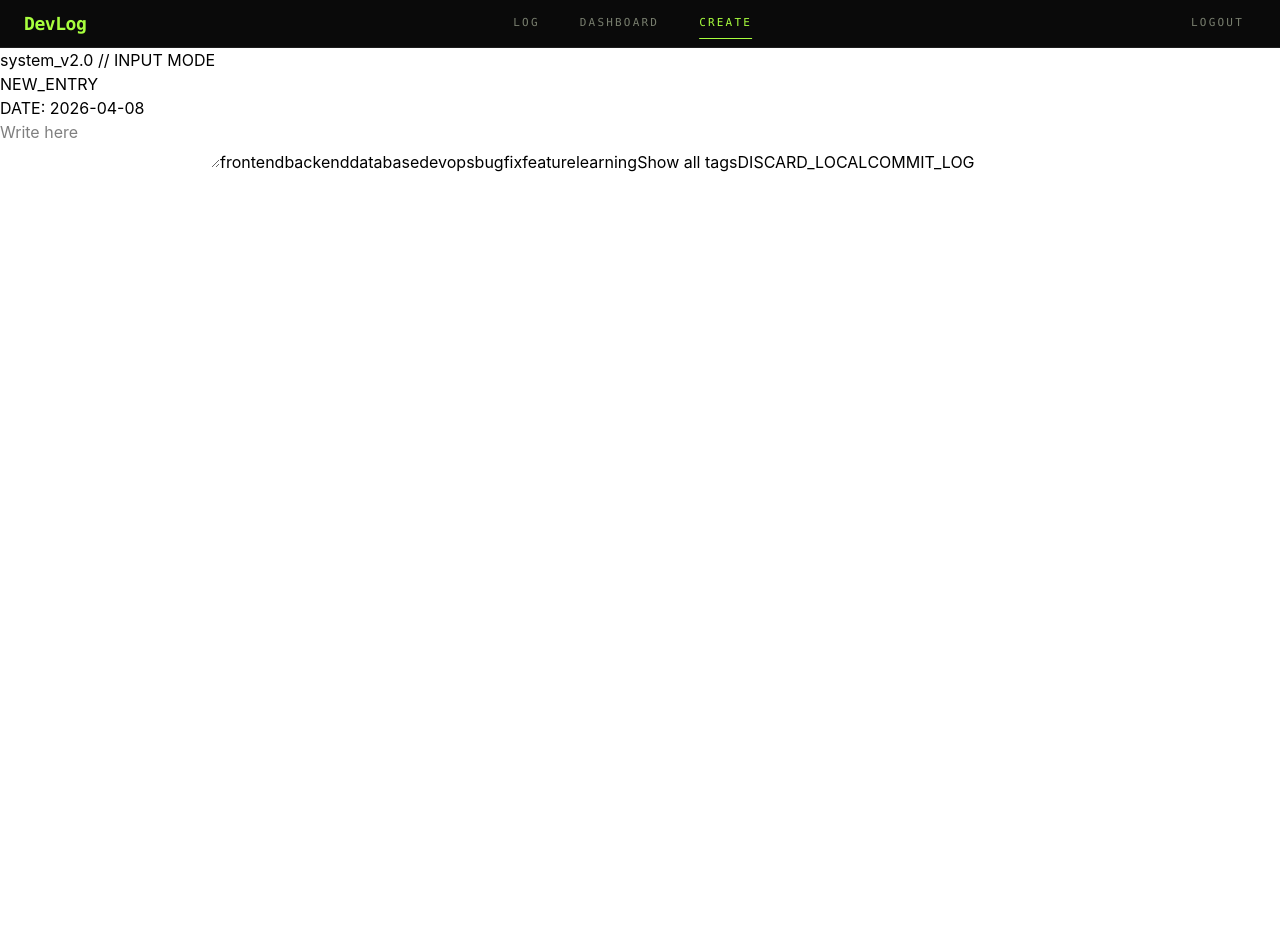
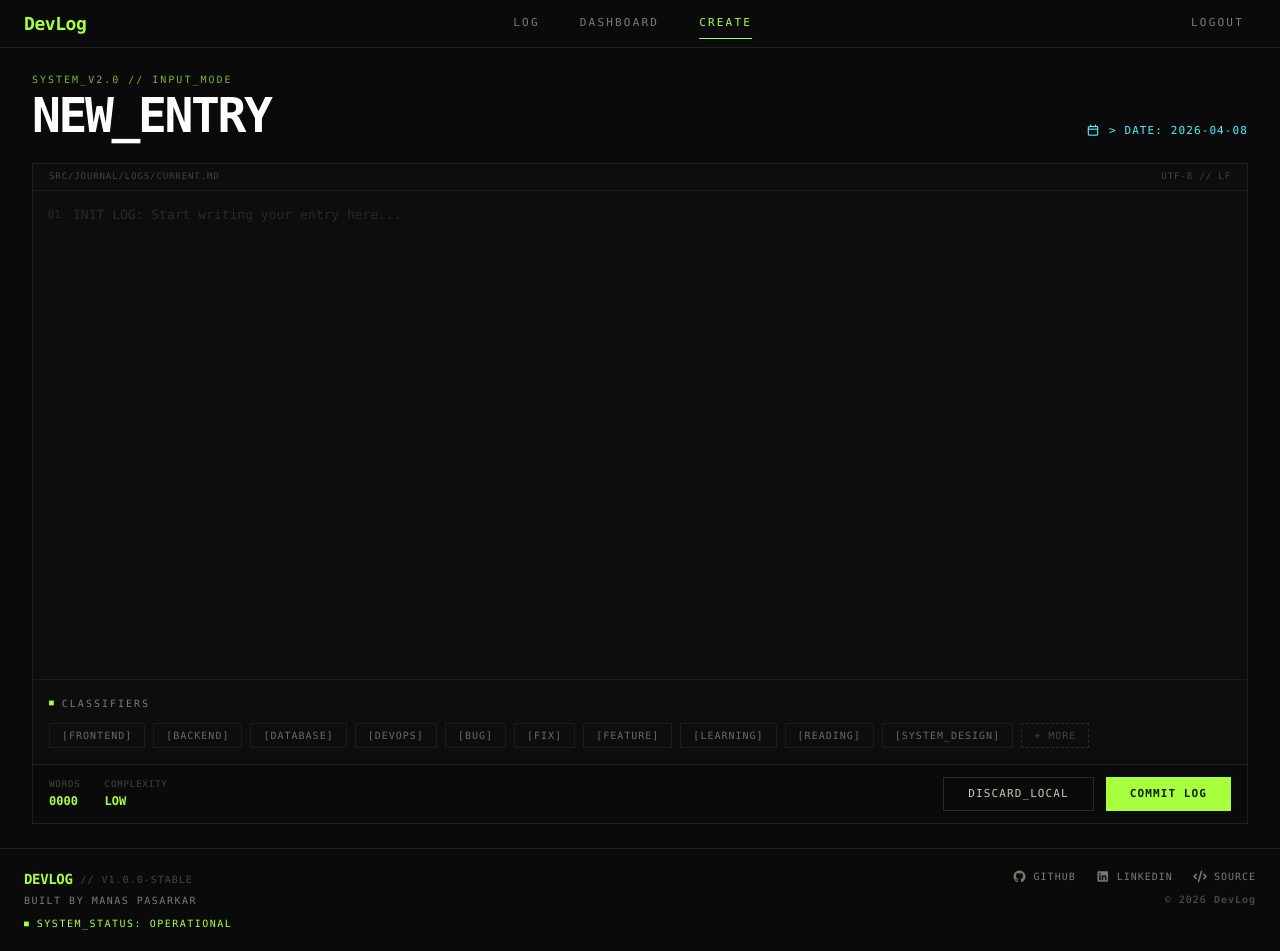
Before and after one commit to MANASPASARKAR/Devjrnl, a React (Vite) app in the folder client/: page /createlog in a window 1280 px wide. Before the commit the page ends 800 px from the top, so only its background shows below. Built offline with nearby package versions, Linux system fonts and the light colour scheme.

Commit message:
added stling to create logs page

```diff
--- a/client/index.html
+++ b/client/index.html
@@ -7,6 +7,7 @@
     <title>DevLog</title>
     <link href="https://fonts.googleapis.com/css2?family=Inter:wght@400;700;800&amp;family=JetBrains+Mono:wght@400;700&amp;family=Space+Grotesk:wght@400;500;700&amp;display=swap" rel="stylesheet"/>
 <link href="https://fonts.googleapis.com/css2?family=Material+Symbols+Outlined:wght,FILL@100..700,0..1&amp;display=swap" rel="stylesheet"/>
+<link rel="stylesheet" href="https://cdnjs.cloudflare.com/ajax/libs/font-awesome/7.0.1/css/all.min.css" integrity="sha512-2SwdPD6INVrV/lHTZbO2nodKhrnDdJK9/kg2XD1r9uGqPo1cUbujc+IYdlYdEErWNu69gVcYgdxlmVmzTWnetw==" crossorigin="anonymous" referrerpolicy="no-referrer" />
   </head>
   <body>
     <div id="root"></div>
--- a/client/src/App.jsx
+++ b/client/src/App.jsx
@@ -5,6 +5,7 @@ import Dashboard from "./pages/Dashboard"
 import Logs from "./pages/Logs";
 import CreateLog from "./pages/CreateLog"
 import Navbar from "./components/Navbar";
+import Footer from "./components/Footer";
 
 function AppLayout() {
   const location = useLocation();
@@ -20,6 +21,7 @@ function AppLayout() {
         <Route path="/logs" element={<Logs />} />
         <Route path="/createlog" element={<CreateLog />} />
       </Routes>
+      <Footer />
     </>
   )
 }
--- /dev/null
+++ b/client/src/components/Footer.jsx
@@ -0,0 +1,65 @@
+export default function Footer() {
+    return (
+        <footer className="w-full bg-[#0a0a0a] border-t border-[#1e1e1e] px-6 py-5 font-mono">
+            <div className="flex items-start justify-between">
+
+                {/* Left side */}
+                <div className="flex flex-col gap-1">
+                    <div className="flex items-center gap-2">
+                        <span className="text-[#A8FF3E] font-black text-sm tracking-tight">DEVLOG</span>
+                        <span className="text-[#414A35] text-[10px] tracking-widest">// V1.0.0-STABLE</span>
+                    </div>
+                    <span className="text-[#C0CAAF] text-[10px] tracking-[0.15em] opacity-60 uppercase">
+                        Built by Manas Pasarkar
+                    </span>
+                    <div className="flex items-center gap-2 mt-1">
+                        <span className="text-[#A8FF3E] text-[8px]">■</span>
+                        <span className="text-[#A8FF3E] text-[10px] tracking-[0.15em] uppercase">
+                            SYSTEM_STATUS: OPERATIONAL
+                        </span>
+                    </div>
+                </div>
+
+                {/* Right side */}
+                <div className="flex flex-col items-end gap-2">
+                    {/* Links */}
+                    <div className="flex items-center gap-5">
+                        <a
+                            href="https://github.com/MANASPASARKAR"
+                            target="_blank"
+                            rel="noreferrer"
+                            className="flex items-center gap-1.5 text-[#C0CAAF] text-[10px] tracking-widest uppercase opacity-60 hover:opacity-100 hover:text-[#A8FF3E] transition-colors"
+                        >
+                            <i className="fa-brands fa-github text-xs"></i>
+                            GITHUB
+                        </a>
+                        <a
+                            href="https://www.linkedin.com/in/manas-pasarkar-807400309/"
+                            target="_blank"
+                            rel="noreferrer"
+                            className="flex items-center gap-1.5 text-[#C0CAAF] text-[10px] tracking-widest uppercase opacity-60 hover:opacity-100 hover:text-[#A8FF3E] transition-colors"
+                        >
+                            <i className="fa-brands fa-linkedin text-xs"></i>
+                            LINKEDIN
+                        </a>
+                        <a
+                            href="https://github.com/MANASPASARKAR/DevLog"
+                            target="_blank"
+                            rel="noreferrer"
+                            className="flex items-center gap-1.5 text-[#C0CAAF] text-[10px] tracking-widest uppercase opacity-60 hover:opacity-100 hover:text-[#A8FF3E] transition-colors"
+                        >
+                            <i className="fa-solid fa-code text-xs"></i>
+                            SOURCE
+                        </a>
+                    </div>
+
+                    {/* Copyright */}
+                    <span className="text-[#C0CAAF] text-[10px] tracking-widest opacity-40">
+                        © 2026 <span className="text-[#C0CAAF] opacity-80 font-bold">DevLog</span>
+                    </span>
+                </div>
+
+            </div>
+        </footer>
+    )
+}
--- a/client/src/components/Navbar.jsx
+++ b/client/src/components/Navbar.jsx
@@ -40,7 +40,7 @@ export default function Navbar() {
                                 relative px-5 h-12 text-[11px] tracking-[0.2em] uppercase transition-all
                                 ${isActive
                                     ? 'text-[#A8FF3E] underline underline-offset-12 decoration-[#A8FF3E]'
-                                    : 'text-[#C0CAAF] opacity-60 hover:opacity-100 hover:text-[#A8FF3E] hover:border-l-2 hover:border-[#A8FF3E]'
+                                    : 'text-[#C0CAAF] opacity-60 hover:opacity-100 hover:text-[#A8FF3E] hover:underline hover:underline-offset-12 hover:decoration-[#A8FF3E]'
                                 }
                             `}
                         >
@@ -53,7 +53,7 @@ export default function Navbar() {
             {/* Right: Logout */}
             <button
                 onClick={SignOut}
-                className="text-[#C0CAAF] text-[11px] tracking-[0.2em] uppercase opacity-60 hover:opacity-100 hover:text-[#A8FF3E] hover:border-l-2 hover:border-[#A8FF3E] h-12 px-3 transition-all"
+                className="text-[#C0CAAF] text-[11px] tracking-[0.2em] uppercase opacity-60 hover:opacity-100 hover:text-[#A8FF3E] hover:underline hover:underline-offset-12 hover:decoration-[#A8FF3E] h-12 px-3 transition-all"
             >
                 LOGOUT
             </button>
--- a/client/src/pages/CreateLog.jsx
+++ b/client/src/pages/CreateLog.jsx
@@ -4,8 +4,7 @@ import TAGS from "../constants/tags"
 import { useNavigate } from "react-router-dom"
 import ErrorAlert from "../components/ErrorAlert"
 
-
-export default function CreateLog () {
+export default function CreateLog() {
     const navigate = useNavigate();
     let [selectedTags, setSelectedTags] = useState([]);
     let [content, setContent] = useState("");
@@ -14,73 +13,175 @@ export default function CreateLog () {
     const [error, setError] = useState("");
 
     const handleTagSelect = (tag) => {
-    if (selectedTags.includes(tag)) {
-        setSelectedTags(selectedTags.filter(t => t !== tag))  // remove it
-    } else {
-        setSelectedTags([...selectedTags, tag])  // add it
+        if (selectedTags.includes(tag)) {
+            setSelectedTags(selectedTags.filter(t => t !== tag));
+        } else {
+            setSelectedTags([...selectedTags, tag]);
+        }
     }
-}
 
     const HandleContentChange = (evt) => {
-        setContent(evt.target.value);
+        const newContent = evt.target.value;
+        const newWordCount = newContent.trim() === "" ? 0 : newContent.trim().split(/\s+/).length;
+        if (newWordCount > 200) {
+            setError("WORD_LIMIT_EXCEEDED: max 200 words per log entry");
+            return;
+        }
+        setContent(newContent);
     }
-
-    const showMoreTags = () => {
-        setShowAllTags(true)
-    }
-
-    const discardCreation = () => {
-        setSelectedTags([]);
-        setContent("");
-        setShowAllTags(false);
-    }
+    const showMoreTags = () => setShowAllTags(true);
+    const discardCreation = () => { setSelectedTags([]); setContent(""); setShowAllTags(false); }
 
     const handleSubmit = async (evt) => {
         evt.preventDefault();
         setIsLoading(true);
         try {
-
-            if(!content) {
-                throw new Error("content is required");
-            }
-
-        let body = {
-            content: content,
-            tags: selectedTags,
-        }
-
-        const response = await axios.post("/api/logs/", body);
-        navigate('/dashboard');
-
+            if (!content) throw new Error("content is required");
+            await axios.post("/api/logs/", { content, tags: selectedTags });
+            navigate('/logs');
         } catch (err) {
-            if (err.response) {
-                setError(err.response.data.message)
-            } else {
-                setError(err.message);
-            }
+            setError(err.response ? err.response.data.message : err.message);
         } finally {
             setIsLoading(false);
         }
-
     }
 
+    const wordCount = content.trim() === "" ? 0 : content.trim().split(/\s+/).length;
+    const complexity = wordCount < 50 ? "LOW" : wordCount < 150 ? "MED" : "HIGH";
+    const today = new Date().toISOString().split('T')[0];
+    const displayTags = showAllTags ? TAGS : TAGS.slice(0, 10);
+
     return (
-        <div>
+        <div className="min-h-screen bg-[#0a0a0a] font-mono px-8 py-6 flex flex-col">
+
             {error && <ErrorAlert error={error} onClose={() => setError("")} />}
-            <p>system_v2.0 // INPUT MODE</p>
-            <h1>NEW_ENTRY</h1>
-            <div><span>DATE: {new Date().toISOString().split('T')[0]}</span></div>
 
-            <form onSubmit={handleSubmit}>
-                <textarea disabled={error !== "" || isLoading} name="content" placeholder="Write here" value={content} onChange={HandleContentChange}></textarea>
+            {/* Header */}
+            <div className="flex items-end justify-between mb-6">
+                <div>
+                    <p className="text-[#A8FF3E] text-[10px] tracking-[0.2em] uppercase mb-1 opacity-70">
+                        SYSTEM_V2.0 // INPUT_MODE
+                    </p>
+                    <h1 className="text-white text-5xl font-black tracking-tighter leading-none">
+                        NEW_ENTRY
+                    </h1>
+                </div>
+                <div className="flex items-center gap-2 text-[#4AF0FF] text-[11px] tracking-widest">
+                    <i className="fa-regular fa-calendar text-xs"></i>
+                    <span>&gt; DATE: <span className="text-[#4AF0FF]">{today}</span></span>
+                </div>
+            </div>
 
-                {showAllTags? TAGS.map(tag => <button type="button" key={tag} disabled={error !== "" || isLoading} onClick={() => handleTagSelect(tag)} className={selectedTags.includes(tag) ? "tag-active" : "tag-inactive"} >{tag}</button>) : TAGS.slice(0, 8).map(tag => <button key={tag} type="button" disabled={error !== "" || isLoading} onClick={() => handleTagSelect(tag)} className={selectedTags.includes(tag) ? "tag-active" : "tag-inactive"} >{tag}</button>)}
-                {!showAllTags && <button type="button" disabled={error !== ""} onClick={showMoreTags}>Show all tags</button>}
-                <button type="button" disabled={error !== "" || isLoading} onClick={discardCreation}>DISCARD_LOCAL</button>
-                <button disabled={error !== "" || isLoading} type="submit">COMMIT_LOG</button>
+            <form onSubmit={handleSubmit} className="flex flex-col flex-1 gap-0">
+
+                {/* Editor area */}
+                <div className="border border-[#1e1e1e] bg-[#0d0d0d] flex-1 flex flex-col">
+
+                    {/* Editor top bar */}
+                    <div className="flex justify-between items-center px-4 py-1.5 border-b border-[#1e1e1e]">
+                        <span className="text-[#414A35] text-[9px] tracking-widest uppercase">
+                            SRC/JOURNAL/LOGS/CURRENT.MD
+                        </span>
+                        <span className="text-[#414A35] text-[9px] tracking-widest">
+                            UTF-8 // LF
+                        </span>
+                    </div>
+
+                    {/* Editor body with line numbers */}
+                    <div className="flex flex-1 min-h-[260px]">
+                        {/* Line numbers */}
+                        <div className="flex flex-col items-end px-3 pt-3 select-none min-w-[40px]">
+                            {(content || " ").split("\n").map((_, i) => (
+                                <span key={i} className="text-[#2a2a2a] text-[11px] leading-6">
+                                    {String(i + 1).padStart(2, "0")}
+                                </span>
+                            ))}
+                        </div>
+
+                        {/* Textarea */}
+                        <textarea
+                            name="content"
+                            value={content}
+                            onChange={HandleContentChange}
+                            disabled={error !== "" || isLoading }
+                            placeholder="INIT LOG: Start writing your entry here..."
+                            className="flex-1 bg-transparent text-[#E5E2E1] text-[13px] leading-6 pt-3 pr-4 pb-3 resize-none focus:outline-none placeholder:text-[#2a2a2a] disabled:opacity-40 caret-[#4AF0FF]"
+                            spellCheck={false}
+                        />
+                    </div>
+                </div>
+
+                {/* Classifiers */}
+                <div className="border-x border-b border-[#1e1e1e] bg-[#0d0d0d] px-4 py-4">
+                    <div className="flex items-center gap-2 mb-3">
+                        <span className="text-[#A8FF3E] text-[8px]">■</span>
+                        <span className="text-[#C0CAAF] text-[10px] tracking-[0.2em] uppercase opacity-60">
+                            CLASSIFIERS
+                        </span>
+                    </div>
+                    <div className="flex flex-wrap gap-2">
+                        {displayTags.map(tag => (
+                            <button
+                                key={tag}
+                                type="button"
+                                disabled={error !== "" || isLoading}
+                                onClick={() => handleTagSelect(tag)}
+                                className={`px-3 py-1 text-[10px] tracking-widest uppercase border transition-colors disabled:opacity-40
+                                    ${selectedTags.includes(tag)
+                                        ? 'border-[#A8FF3E] text-[#A8FF3E] bg-[#A8FF3E10]'
+                                        : 'border-[#2a2a2a] text-[#C0CAAF] opacity-50 hover:opacity-100 hover:border-[#414A35]'
+                                    }`}
+                            >
+                                [{tag.replace(/ /g, "_").toUpperCase()}]
+                            </button>
+                        ))}
+                        {!showAllTags && (
+                            <button
+                                type="button"
+                                onClick={showMoreTags}
+                                className="px-3 py-1 text-[10px] tracking-widest uppercase border border-dashed border-[#2a2a2a] text-[#414A35] hover:border-[#A8FF3E] hover:text-[#A8FF3E] transition-colors"
+                            >
+                                + MORE
+                            </button>
+                        )}
+                    </div>
+                </div>
+
+                {/* Bottom bar */}
+                <div className="border-x border-b border-[#1e1e1e] bg-[#0a0a0a] px-4 py-3 flex items-center justify-between">
+                    {/* Meta info */}
+                    <div className="flex gap-6">
+                        <div>
+                            <p className="text-[#414A35] text-[9px] tracking-widest uppercase">WORDS</p>
+                            <p className="text-[#A8FF3E] text-[12px] font-bold">{String(wordCount).padStart(4, "0")}</p>
+                        </div>
+                        <div>
+                            <p className="text-[#414A35] text-[9px] tracking-widest uppercase">COMPLEXITY</p>
+                            <p className="text-[#A8FF3E] text-[12px] font-bold">{complexity}</p>
+                        </div>
+                    </div>
+
+                    {/* Actions */}
+                    <div className="flex gap-3">
+                        <button
+                            type="button"
+                            disabled={error !== "" || isLoading}
+                            onClick={discardCreation}
+                            className="px-6 py-2 text-[11px] tracking-widest uppercase border border-[#2a2a2a] text-[#C0CAAF] hover:border-[#C0CAAF] transition-colors disabled:opacity-40"
+                        >
+                            DISCARD_LOCAL
+                        </button>
+                        <button
+                            type="submit"
+                            disabled={error !== "" || isLoading}
+                            className="px-6 py-2 text-[11px] tracking-widest uppercase bg-[#A8FF3E] text-[#0F2000] font-black hover:bg-[#89dc12] transition-colors disabled:opacity-40 disabled:cursor-not-allowed"
+                        >
+                            {isLoading ? "COMMITTING..." : "COMMIT LOG"}
+                        </button>
+                    </div>
+                </div>
+
             </form>
-
         </div>
     )
-
 }
```
